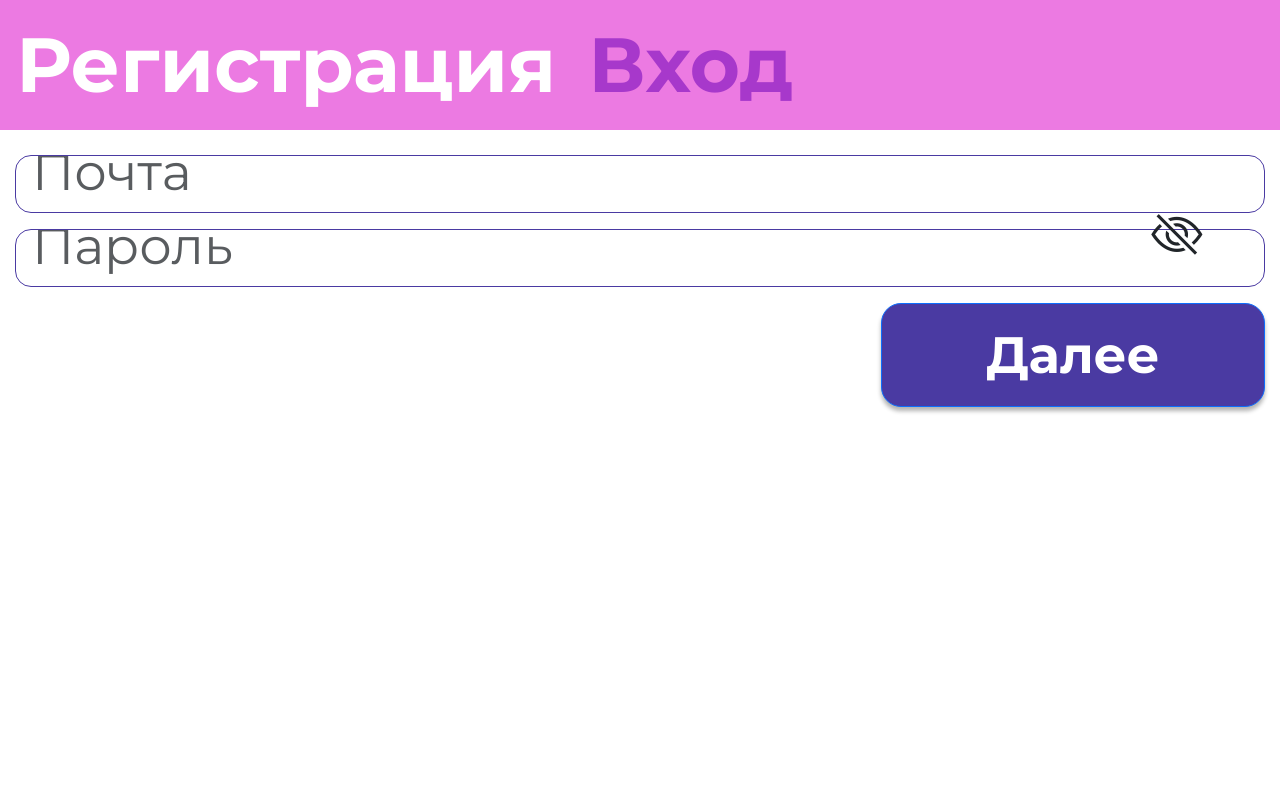
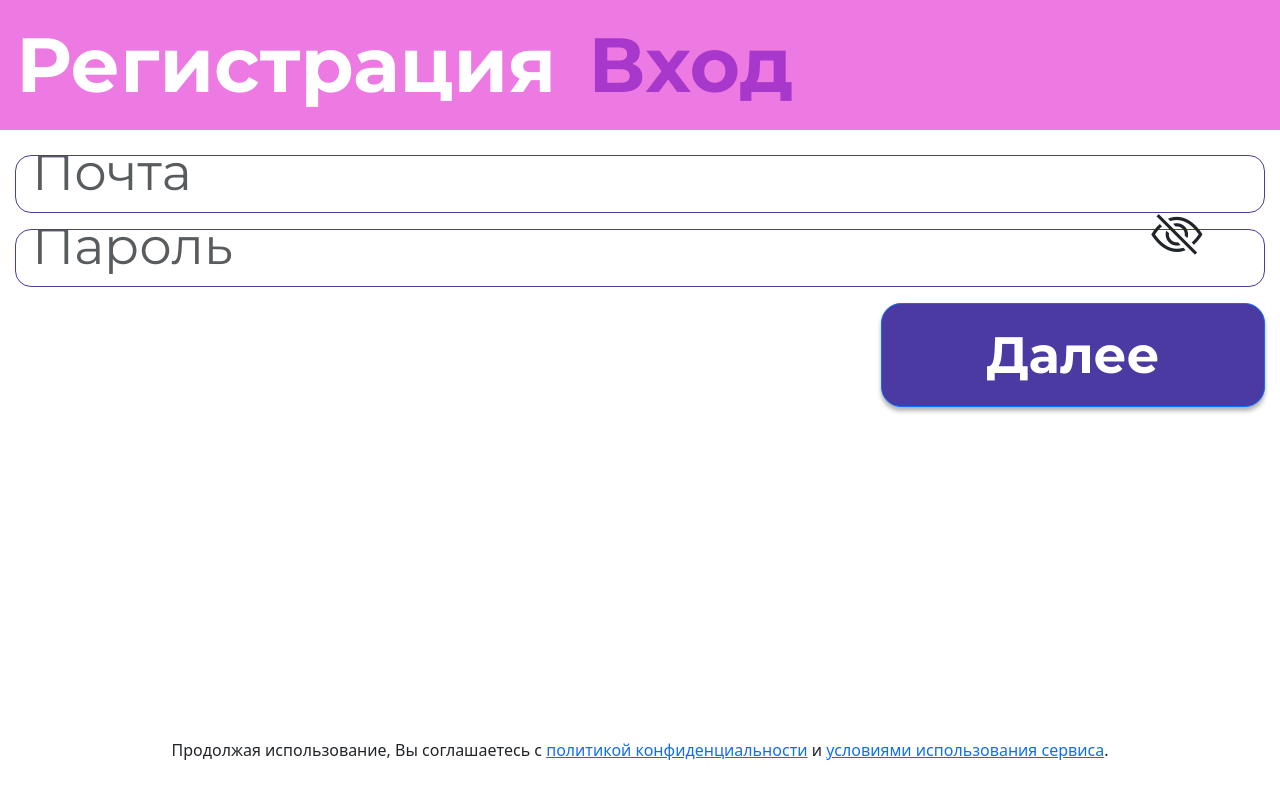
Before and after one commit to buchacha/aura, a React (Create React App) app in the folder frontend/: page /singup in a window 1280 px wide. Built offline with nearby package versions, Linux system fonts and the light colour scheme.

Commit message:
Косметические правки
- Править название и иконки
- Править поддержку
- Править условия пользования
- Править премиум

```diff
--- a/frontend/public/index.html
+++ b/frontend/public/index.html
@@ -26,7 +26,7 @@
       work correctly both with client-side routing and a non-root public URL.
       Learn how to configure a non-root public URL by running `npm run build`.
     -->
-  <title>VoiceMatch</title>
+  <title>AURA</title>
 </head>
 
 <body>
--- a/frontend/src/Page/home.js
+++ b/frontend/src/Page/home.js
@@ -5,7 +5,7 @@ const Component = () => {
     return (
         <div className="vertical-center mainPage">
             <div className="container d-flex justify-content-center">
-                <a className="mainLogo" id="logo" href="/description">VoiceMatch</a>
+                <a className="mainLogo" id="logo" href="/description">AURA</a>
             </div>
         </div>
     );
--- a/frontend/src/Page/premium.js
+++ b/frontend/src/Page/premium.js
@@ -20,6 +20,9 @@ const DataComponent = () => {
         backgroundImage: 'url(' + urlImg + ')',
     }
 
+    const paymentLink = "https://forms.gle/9JN2KARqjKtiiRmr7";
+    const trialLink = "https://forms.gle/twkfMZAkv5YtQv297";
+
     return (
         <div className='p-3 premiumPage align-items-center justify-content-center' style={imgSyle}>
             <Button className='exit' onClick={() => navigate(-1)} variant='custom'>
@@ -37,21 +40,21 @@ const DataComponent = () => {
             <br />
             <br />
             <br />
-            <Link reloadDocument to={'/premium'} onClick={() => {
+            <a href={paymentLink} target="_blank" rel="noopener noreferrer" onClick={() => {
                 amplitude.track("Pay Pay Pressed");
             }}>
                 <Button className='d-flex buyButton justify-content-center' variant='custom'>
                     <h1>Купить</h1>
                 </Button>
-            </Link>
+            </a>
             <br />
-            <Link reloadDocument to={'/premium'} onClick={() => {
+            <a href={trialLink} target="_blank" rel="noopener noreferrer" onClick={() => {
                 amplitude.track("Pay Trial Pressed");
             }}>
                 <Button className='d-flex trialButton2 justify-content-center' variant='custom'>
                     <h2>Оформить пробный период</h2>
                 </Button>
-            </Link>
+            </a>
         </div>
     );
 };
--- a/frontend/src/Page/profile.js
+++ b/frontend/src/Page/profile.js
@@ -198,8 +198,8 @@ const DataComponent = () => {
                             <Row className="justify-content-center">
                                 <Col md={6}>
                                     <h2 className="otherTitle text-center">Поддержка</h2>
-                                    <p className="mainText text-center">support@example.com</p>
-                                    <p className="mainText text-center">@support_telegram</p>
+                                    <p className="mainText text-center"><a href={'mailto:support@aura-ai.site'}>support@aura-ai.site</a></p>
+                                    <p className="mainText text-center"><a href={'https://vk.com/auradating'} target="_blank" rel="noopener noreferrer">https://vk.com/auradating</a></p>
                                 </Col>
                             </Row>
                         </Container>
--- a/frontend/src/Page/singup.js
+++ b/frontend/src/Page/singup.js
@@ -114,6 +114,21 @@ const Component = () => {
                     <div className="NextButtonTextCustom">Далее</div>
                 </Button>
             </Form>
+
+            <div className="footerText mt-4" style={{
+                position: 'absolute',
+                bottom: '0',
+                right: '0',
+                left: '0',
+                margin: '3%',
+                textAlign: 'center',
+            }}>
+                Продолжая использование, Вы соглашаетесь с{' '}
+                <a href="https://vk.com/topic-223127554_49333014" target="_blank" rel="noopener noreferrer">политикой конфиденциальности</a>
+                {' '}и{' '}
+                <a href="https://vk.com/topic-223127554_49333017" target="_blank" rel="noopener noreferrer">условиями использования сервиса</a>
+                .
+            </div>
         </div>
     );
 }
```
